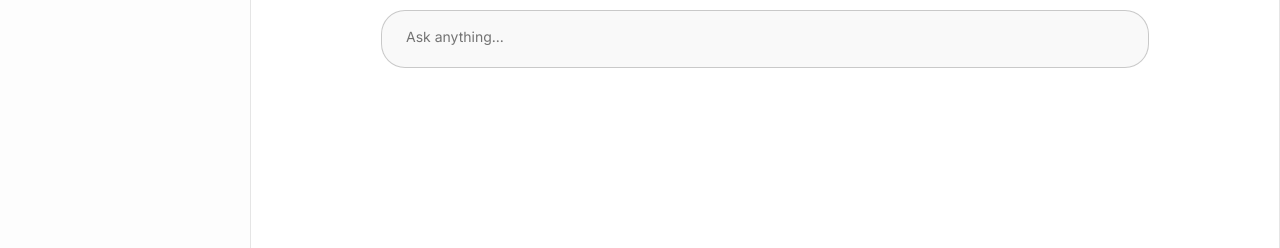
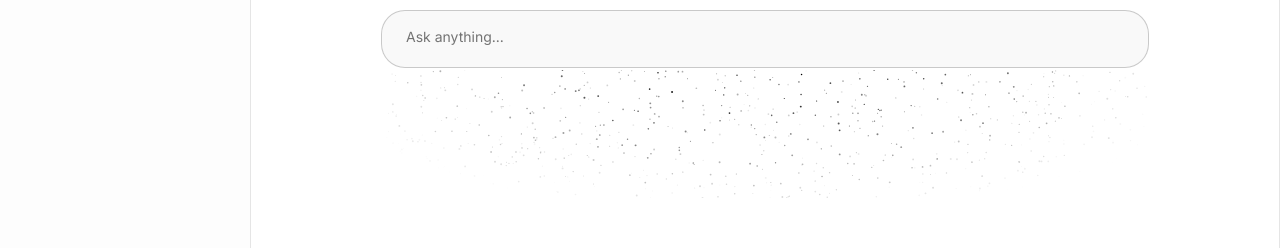
Before and after one commit to EmilsValdmanis/bachelor-ai-search-engine, a Next.js app: page / in a window 1280 px wide. Shown: the part 388-636 px from the top of the page. Built offline with nearby package versions, Linux system fonts and the light colour scheme.

Commit message:
light theme fix

```diff
--- a/src/components/chat-input.tsx
+++ b/src/components/chat-input.tsx
@@ -7,6 +7,7 @@ import { cn } from "@/lib/utils";
 import ChatInputFooter from "./chat-input-footer";
 import { SparklesCore } from "@/components/ui/sparkles";
 import { FlipWords } from "./ui/flip-words";
+import { useTheme } from "next-themes";
 
 interface ChatInputProps {
     handleSubmit: (e: React.FormEvent<HTMLFormElement>) => void;
@@ -35,6 +36,7 @@ function ChatInput({
     const [isComposing, setIsComposing] = useState<boolean>(false);
     const [enterDisabled, setEnterDisabled] = useState<boolean>(false);
     const [height, setHeight] = useState<number>(0);
+    const { resolvedTheme } = useTheme();
 
     const handleCompositionStart = () => {
         setIsComposing(true);
@@ -110,7 +112,9 @@ function ChatInput({
                         maxSize={1}
                         particleDensity={1200}
                         className="absolute -bottom-24 h-32 w-full"
-                        particleColor="#FFFFFF"
+                        particleColor={
+                            resolvedTheme === "light" ? "#000000" : "#FFFFFF"
+                        }
                     />
                     <div className="bg-background absolute h-34 w-full [mask-image:radial-gradient(450px_150px_at_top,transparent_20%,white)]" />
                 </div>
```
